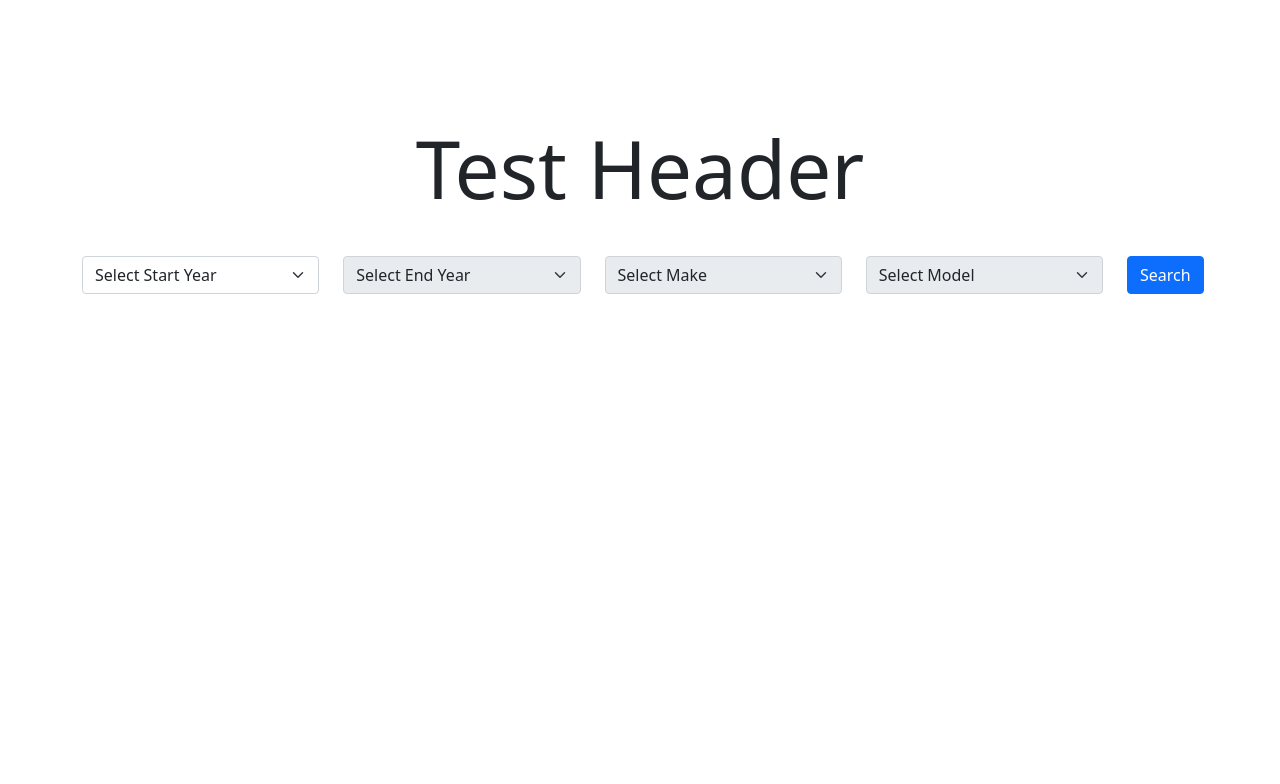
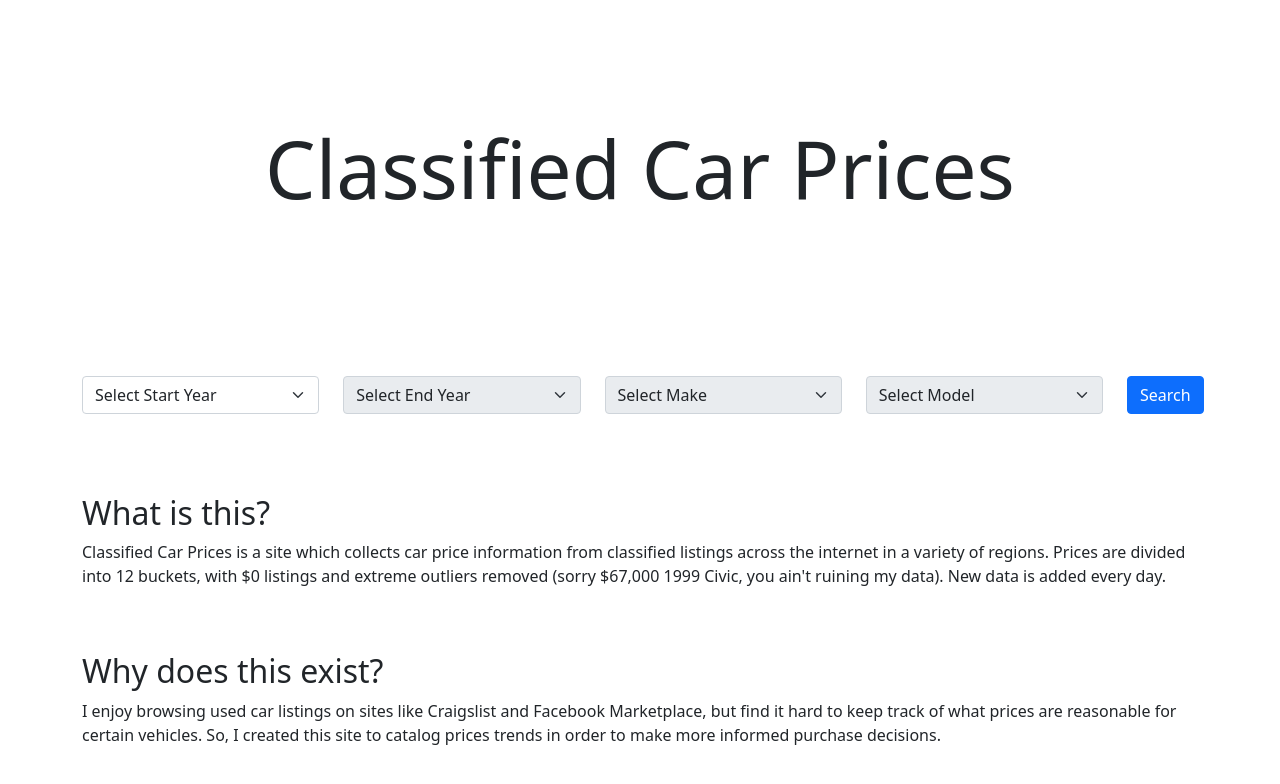
Before and after one commit to atra2396/auto-price-index-site, a FastAPI app: page / in a window 1280 px wide. Shown: the top 784 px of the page. Run offline with FastAPI, Linux system fonts and the light colour scheme; some libraries are stand-ins or nearby versions.

Commit message:
Added copy, updated styles

```diff
--- a/templates/index.html
+++ b/templates/index.html
@@ -8,8 +8,8 @@
     {% if start_year and end_year and make and model and buckets and values %}
         {{ render_partial('prices.html', start_year=start_year, end_year=end_year, make=make, model=model, buckets=buckets, values=values) }}
     {% else %}
-    <div class="col text-center" style="height: 30vh;">
-        <h1 style="margin-top: 15vh; font-size: 5em;">Test Header</h1>
+    <div class="col text-center text-wrap" style="height: 30vh; margin-top: 15vh;">
+        <h1 style="font-size: 5em;">Classified Car Prices</h1>
     </div>
     {% endif %}
 </div>
@@ -42,4 +42,17 @@
         <button type="submit" class="btn btn-primary" hx-get="/" hx-push-url="true" hx-include=".form-select" hx-target="#test-div">Search</button>
     </div>
 </form>
+<div class="row justify-content-center" style="margin-top: 10vh;">
+    <h2>What is this?</h2>
+    <p>
+        Classified Car Prices is a site which collects car price information from classified listings across the internet in a variety of regions.
+        Prices are divided into 12 buckets, with $0 listings and extreme outliers removed (sorry $67,000 1999 Civic, you ain't ruining my data).
+        New data is added every day.
+    </p>
+    <h2 class="mt-5">Why does this exist?</h2>
+    <p>
+        I enjoy browsing used car listings on sites like Craigslist and Facebook Marketplace, but find it hard to keep track of what prices are
+        reasonable for certain vehicles. So, I created this site to catalog prices trends in order to make more informed purchase decisions.
+    </p>
+</div>
 {% endblock %}
```
